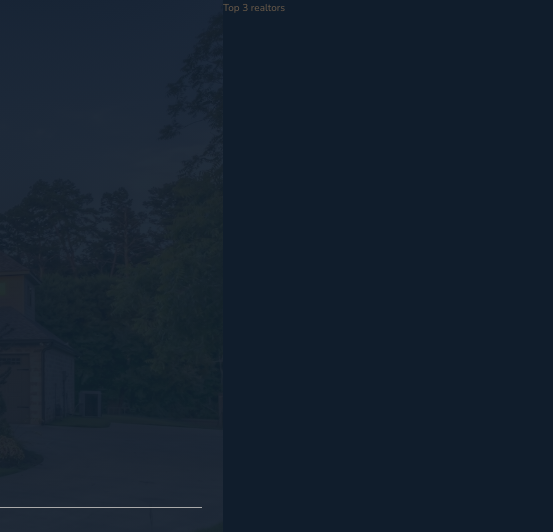
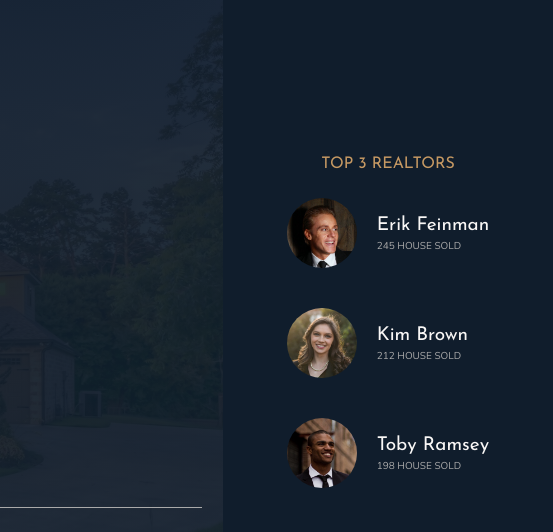
Before and after one commit to JOSHI53/Luxury-homes-websites, a website: page index.html in a window 1280 px wide. Shown: the top 532 px of the page, 727-1280 px from the left. Drawn offline with nearby package versions, Linux system fonts and the light colour scheme.

Commit message:
05-09-2022 header done - site completed - non responsive

```diff
--- a/index.html
+++ b/index.html
@@ -34,7 +34,24 @@
     </header>
 
     <div class="realtors">
-        Top 3 realtors
+        <h3 class="heading-3">Top 3 Realtors</h3>
+        <div class="realtors__list">
+            <img src="img/realtor-1.jpeg" alt="realtors 1" class="realtors__img">
+            <div class="realtors__details">
+                <h4 class="heading-4 heading-4--light">Erik Feinman</h4>
+                <p class="realtors__sold">245 house sold</p>
+            </div>
+            <img src="img/realtor-2.jpeg" alt="realtors 2" class="realtors__img">
+            <div class="realtors__details">
+                <h4 class="heading-4 heading-4--light">Kim Brown</h4>
+                <p class="realtors__sold">212 house sold</p>
+            </div>
+            <img src="img/realtor-3.jpeg" alt="realtors 3" class="realtors__img">
+            <div class="realtors__details">
+                <h4 class="heading-4 heading-4--light">Toby Ramsey</h4>
+                <p class="realtors__sold">198 house sold</p>
+            </div>
+        </div>
     </div>
 
 
--- a/sass/_realtors.scss
+++ b/sass/_realtors.scss
@@ -1,4 +1,31 @@
 .realtors {
     background-color: $color-secondary;
     grid-column: col-start 7 / full-end;
+    padding: 3rem;
+
+    display: grid;
+    align-content: center;
+    justify-content: center;
+    justify-items: center;
+    grid-row-gap: 2rem;
+
+    &__list {
+        display: grid;
+        grid-template-columns: min-content max-content;
+        grid-column-gap: 2rem;
+        grid-row-gap: 5vh;
+        align-items: center;
+    }
+
+    &__img {
+        width: 7rem;
+        border-radius: 50%;
+        display: block;
+    }
+
+    &__sold {
+        text-transform: uppercase;
+        color: $color-grey-light-2;
+        margin-top: -3px;
+    }
 }
```
Also changed, not shown: css/style.css.
